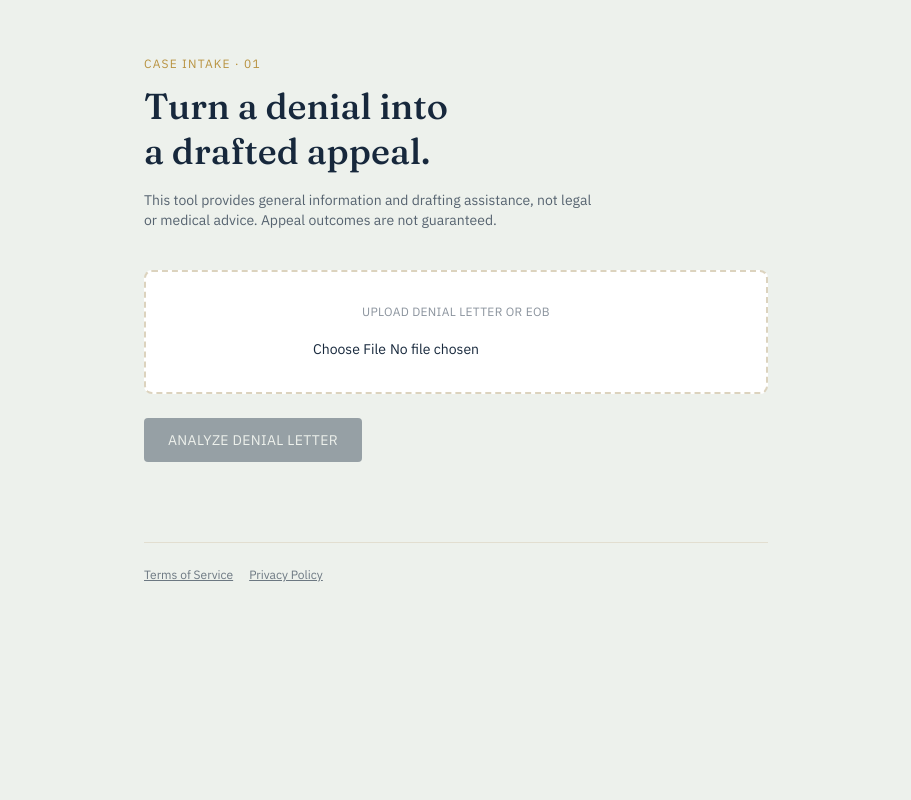
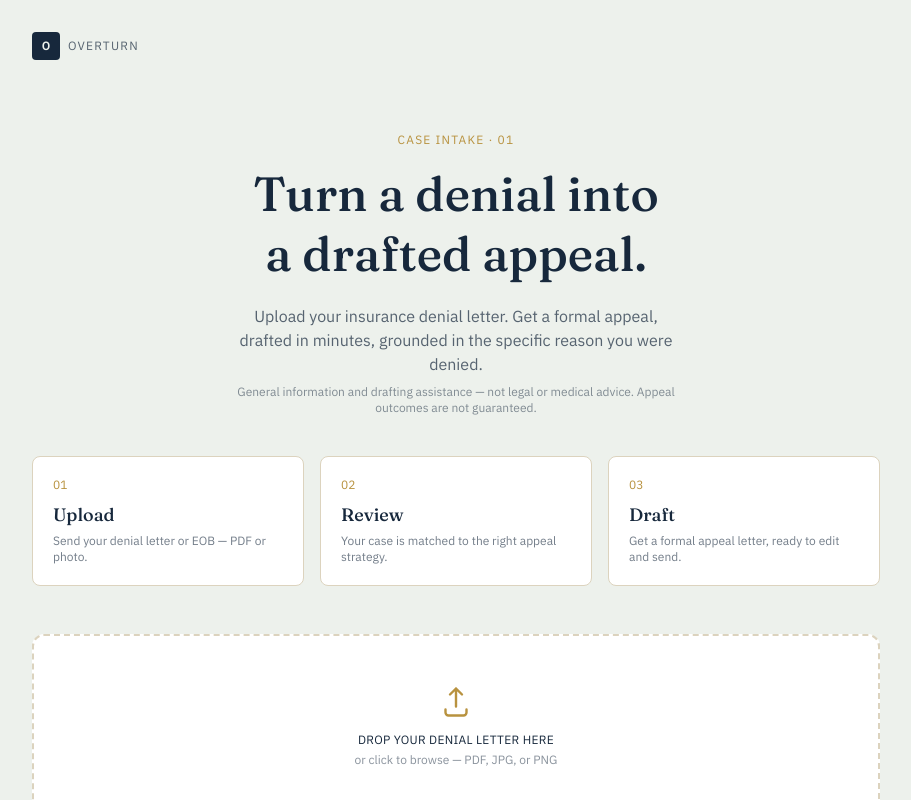
Before and after one commit to connorapi/insurance-appeal-app, a Next.js app: page / in a window 1280 px wide. Shown: the top 800 px of the page, without its empty margins (184-1095 px from the left). Built offline with nearby package versions, Linux system fonts and the light colour scheme.

Commit message:
add logo mark, redesigned homepage with hero and how-it-works sections

```diff
--- a/src/app/globals.css
+++ b/src/app/globals.css
@@ -79,3 +79,26 @@ body {
   box-shadow: 0 1px 2px rgba(23, 40, 60, 0.06);
   font-family: var(--font-display), serif;
 }
+body {
+  background-image: radial-gradient(var(--folder-tan) 1px, transparent 1px);
+  background-size: 24px 24px;
+  background-attachment: fixed;
+}
+
+.upload-zone {
+  transition: border-color 0.2s ease, background-color 0.2s ease, transform 0.15s ease;
+}
+
+.upload-zone.drag-active {
+  border-color: var(--case-green);
+  background-color: #f4f8f5;
+  transform: scale(1.01);
+}
+
+.step-card {
+  transition: transform 0.15s ease;
+}
+
+.step-card:hover {
+  transform: translateY(-2px);
+}
--- a/src/app/page.js
+++ b/src/app/page.js
@@ -1,10 +1,13 @@
 'use client';
-import { useState, useEffect } from 'react';
+import { useState, useEffect, useRef } from 'react';
+
 export default function Home() {
   const [file, setFile] = useState(null);
   const [loading, setLoading] = useState(false);
   const [result, setResult] = useState(null);
   const [paid, setPaid] = useState(false);
+  const [dragActive, setDragActive] = useState(false);
+  const fileInputRef = useRef(null);
 
   useEffect(() => {
     const params = new URLSearchParams(window.location.search);
@@ -36,9 +39,19 @@ const [paid, setPaid] = useState(false);
       window.location.href = data.url;
     }
   };
+
   const handleFileChange = (e) => {
     setFile(e.target.files[0]);
     setResult(null);
+  };
+
+  const handleDrop = (e) => {
+    e.preventDefault();
+    setDragActive(false);
+    if (e.dataTransfer.files && e.dataTransfer.files[0]) {
+      setFile(e.dataTransfer.files[0]);
+      setResult(null);
+    }
   };
 
   const handleSubmit = async () => {
@@ -76,56 +89,157 @@ const [paid, setPaid] = useState(false);
 
   return (
     <main className="min-h-screen" style={{ background: 'var(--paper)' }}>
-      <div className="max-w-2xl mx-auto px-6 py-14">
+      {/* Nav */}
+      <div className="max-w-4xl mx-auto px-4 sm:px-6 pt-8 pb-2 flex items-center gap-2">
+        <div
+          className="w-7 h-7 rounded-sm flex items-center justify-center font-mono text-xs font-bold"
+          style={{ background: 'var(--ink)', color: 'var(--paper)' }}
+        >
+          O
+        </div>
+        <span
+          className="font-mono text-xs tracking-widest uppercase"
+          style={{ color: 'var(--ink)', opacity: 0.7 }}
+        >
+          Overturn
+        </span>
+      </div>
+
+      {/* Hero */}
+      <div className="max-w-4xl mx-auto px-4 sm:px-6 pt-10 sm:pt-16 pb-10 sm:pb-14 text-center">
         <p
-          className="font-mono text-xs tracking-widest uppercase mb-3"
+          className="font-mono text-xs tracking-widest uppercase mb-4"
           style={{ color: 'var(--seal-gold)' }}
         >
           Case Intake · 01
         </p>
         <h1
-          className="font-display text-4xl leading-tight mb-4"
+          className="font-display text-3xl sm:text-5xl leading-tight mb-5"
           style={{ color: 'var(--ink)' }}
         >
-          Turn a denial into<br />a drafted appeal.
+          Turn a denial into
+          <br />a drafted appeal.
         </h1>
         <p
-          className="text-sm mb-10 max-w-md"
+          className="text-sm sm:text-base mb-2 max-w-md mx-auto"
           style={{ color: 'var(--ink)', opacity: 0.7 }}
         >
-          This tool provides general information and drafting assistance, not
-          legal or medical advice. Appeal outcomes are not guaranteed.
+          Upload your insurance denial letter. Get a formal appeal, drafted
+          in minutes, grounded in the specific reason you were denied.
+        </p>
+        <p
+          className="text-xs mb-10 max-w-md mx-auto"
+          style={{ color: 'var(--ink)', opacity: 0.5 }}
+        >
+          General information and drafting assistance — not legal or
+          medical advice. Appeal outcomes are not guaranteed.
         </p>
 
+        {/* How it works */}
+        <div className="grid grid-cols-1 sm:grid-cols-3 gap-4 mb-12 text-left">
+          {[
+            {
+              n: '01',
+              title: 'Upload',
+              desc: 'Send your denial letter or EOB — PDF or photo.',
+            },
+            {
+              n: '02',
+              title: 'Review',
+              desc: 'Your case is matched to the right appeal strategy.',
+            },
+            {
+              n: '03',
+              title: 'Draft',
+              desc: 'Get a formal appeal letter, ready to edit and send.',
+            },
+          ].map((step) => (
             <div
-          className="border-2 border-dashed rounded-lg p-8 mb-6 text-center"
+              key={step.n}
+              className="step-card rounded-lg p-5"
+              style={{ background: '#fff', border: '1px solid var(--folder-tan)' }}
+            >
+              <p
+                className="font-mono text-xs mb-2"
+                style={{ color: 'var(--seal-gold)' }}
+              >
+                {step.n}
+              </p>
+              <p
+                className="font-display text-lg mb-1"
+                style={{ color: 'var(--ink)' }}
+              >
+                {step.title}
+              </p>
+              <p className="text-xs" style={{ color: 'var(--ink)', opacity: 0.6 }}>
+                {step.desc}
+              </p>
+            </div>
+          ))}
+        </div>
+
+        {/* Upload zone */}
+        <div
+          onDragOver={(e) => {
+            e.preventDefault();
+            setDragActive(true);
+          }}
+          onDragLeave={() => setDragActive(false)}
+          onDrop={handleDrop}
+          onClick={() => fileInputRef.current?.click()}
+          className={`upload-zone border-2 border-dashed rounded-xl p-8 sm:p-12 mb-6 text-center cursor-pointer ${
+            dragActive ? 'drag-active' : ''
+          }`}
           style={{ borderColor: 'var(--folder-tan)', background: '#fff' }}
         >
+          <svg
+            width="36"
+            height="36"
+            viewBox="0 0 24 24"
+            fill="none"
+            className="mx-auto mb-3"
+            style={{ color: 'var(--seal-gold)' }}
+          >
+            <path
+              d="M12 3v12m0-12l-4 4m4-4l4 4M5 17v2a2 2 0 002 2h10a2 2 0 002-2v-2"
+              stroke="currentColor"
+              strokeWidth="1.6"
+              strokeLinecap="round"
+              strokeLinejoin="round"
+            />
+          </svg>
           <p
-            className="font-mono text-xs uppercase tracking-wide mb-4"
+            className="font-mono text-xs uppercase tracking-wide mb-1"
+            style={{ color: 'var(--ink)' }}
+          >
+            {file ? file.name : 'Drop your denial letter here'}
+          </p>
+          <p
+            className="text-xs"
             style={{ color: 'var(--ink)', opacity: 0.5 }}
           >
-            Upload denial letter or EOB
+            or click to browse — PDF, JPG, or PNG
           </p>
           <input
+            ref={fileInputRef}
             type="file"
             accept="application/pdf,image/*"
             onChange={handleFileChange}
-            className="text-sm"
+            className="hidden"
           />
         </div>
 
         <button
           onClick={handleSubmit}
           disabled={!file || loading}
-          className="font-mono text-sm uppercase tracking-wide px-6 py-3 rounded transition-opacity disabled:opacity-40"
+          className="font-mono text-sm uppercase tracking-wide px-8 py-3 rounded transition-opacity disabled:opacity-40"
           style={{ background: 'var(--ink)', color: 'var(--paper)' }}
         >
           {loading ? 'Reviewing case…' : 'Analyze denial letter'}
         </button>
 
         {result && !result.error && (
-          <div className="mt-14">
+          <div className="mt-14 text-left">
             <div className="flex items-center gap-3 mb-8">
               <span className="stamp">Denied</span>
               <span style={{ color: 'var(--ink)', opacity: 0.4 }}>→</span>
@@ -138,7 +252,7 @@ const [paid, setPaid] = useState(false);
             </div>
 
             <div
-              className="font-mono text-xs mb-10 grid grid-cols-2 gap-y-2 gap-x-4 p-5 rounded"
+              className="font-mono text-xs mb-10 grid grid-cols-1 sm:grid-cols-2 gap-y-2 gap-x-4 p-5 rounded"
               style={{ background: '#fff', border: '1px solid var(--folder-tan)' }}
             >
               <span style={{ opacity: 0.5 }}>INSURER</span>
@@ -179,7 +293,7 @@ const [paid, setPaid] = useState(false);
                 >
                   Draft appeal letter:
                 </p>
-                <div className="letter-paper rounded p-8">
+                <div className="letter-paper rounded p-6 sm:p-8">
                   <textarea
                     className="w-full h-96 text-sm leading-relaxed bg-transparent resize-y focus:outline-none"
                     style={{ color: 'var(--ink)' }}
@@ -196,8 +310,9 @@ const [paid, setPaid] = useState(false);
             Something went wrong. Try a different file.
           </p>
         )}
+
         <footer
-          className="mt-20 pt-6 text-xs flex gap-4"
+          className="mt-20 pt-6 text-xs flex flex-wrap justify-center gap-4"
           style={{ borderTop: '1px solid var(--folder-tan)', opacity: 0.6 }}
         >
           <a href="/terms" className="underline">Terms of Service</a>
```
Also changed, not shown: public/icon.svg (added). Lines whose indentation alone changed are shown as unchanged.
